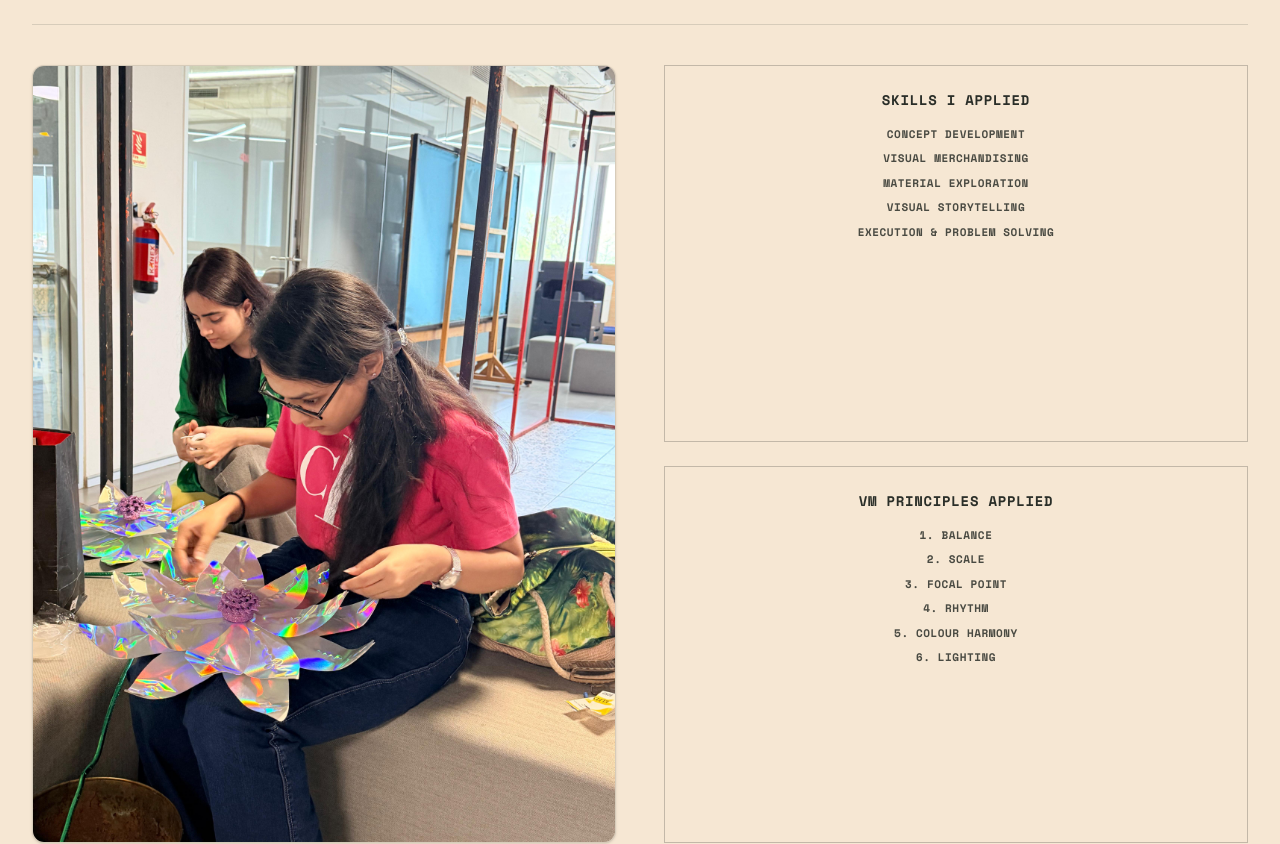
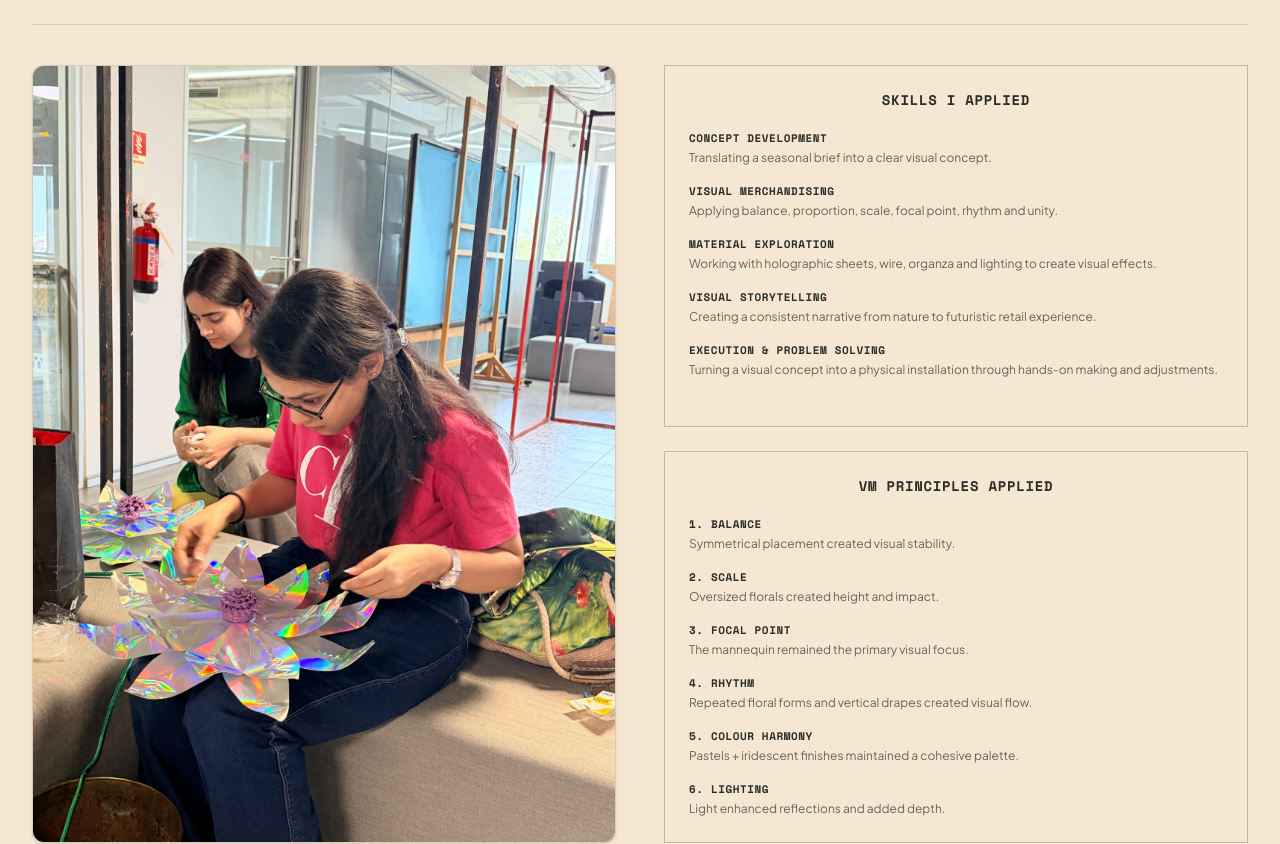
Before and after one commit to srishtij200/srishti, a React (Vite) app: page /projects/visual-merchandising in a window 1280 px wide. Shown: the part 5742-6586 px from the top of the page. Built offline with nearby package versions, Linux system fonts and the light colour scheme; no server answers.

Commit message:
project2 page5: render skills and principles with descriptions

```diff
--- a/src/pages/ProjectVisualMerchandisingPage.tsx
+++ b/src/pages/ProjectVisualMerchandisingPage.tsx
@@ -356,25 +356,35 @@ export const ProjectVisualMerchandisingPage: React.FC = () => {
               </div>
               <div className="flex flex-col gap-6">
                 <div className="border border-[var(--c-ink)]/25 bg-[var(--c-bg)] rounded-none px-6 py-6 flex-1">
-                  <div className="font-mono-code text-sm font-bold uppercase tracking-wider text-[var(--c-ink)] text-center mb-4">
+                  <div className="font-mono-code text-sm font-bold uppercase tracking-wider text-[var(--c-ink)] text-center mb-5">
                     {u.p5SkillsHeader}
                   </div>
-                  <ul className="space-y-2">
+                  <ul className="space-y-4">
                     {vm.page5SkillsAndPrinciples.skillsApplied.map((sk, idx) => (
-                      <li key={idx} className="font-mono-code text-[11px] font-bold uppercase tracking-wider text-[var(--c-ink)]/85 text-center">
-                        {sk.title}
+                      <li key={idx}>
+                        <div className="font-mono-code text-[11px] font-bold uppercase tracking-wider text-[var(--c-ink)]">
+                          {sk.title}
+                        </div>
+                        <div className="font-body text-xs text-[var(--c-ink)]/70 leading-snug mt-1">
+                          {sk.desc}
+                        </div>
                       </li>
                     ))}
                   </ul>
                 </div>
                 <div className="border border-[var(--c-ink)]/25 bg-[var(--c-bg)] rounded-none px-6 py-6 flex-1">
-                  <div className="font-mono-code text-sm font-bold uppercase tracking-wider text-[var(--c-ink)] text-center mb-4">
+                  <div className="font-mono-code text-sm font-bold uppercase tracking-wider text-[var(--c-ink)] text-center mb-5">
                     {u.p5PrinciplesHeader}
                   </div>
-                  <ul className="space-y-2">
+                  <ul className="space-y-4">
                     {vm.page5SkillsAndPrinciples.vmPrinciplesApplied.map((p, idx) => (
-                      <li key={idx} className="font-mono-code text-[11px] font-bold uppercase tracking-wider text-[var(--c-ink)]/85 text-center">
-                        {p.number}. {p.name}
+                      <li key={idx}>
+                        <div className="font-mono-code text-[11px] font-bold uppercase tracking-wider text-[var(--c-ink)]">
+                          {p.number}. {p.name}
+                        </div>
+                        <div className="font-body text-xs text-[var(--c-ink)]/70 leading-snug mt-1">
+                          {p.desc}
+                        </div>
                       </li>
                     ))}
                   </ul>
```
